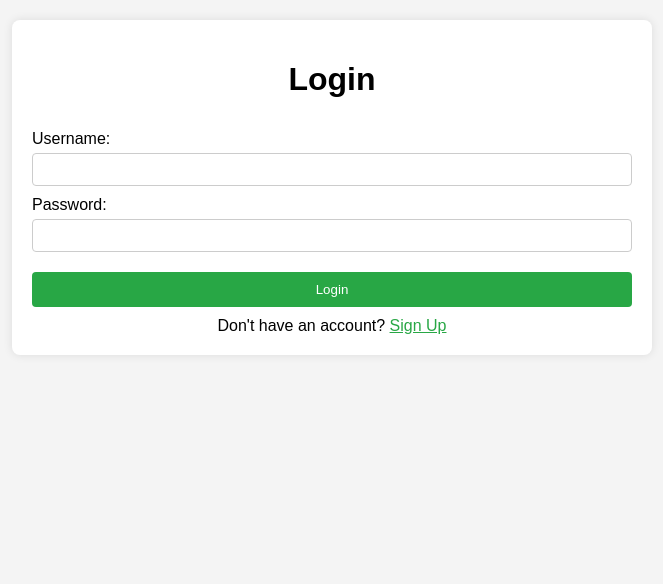
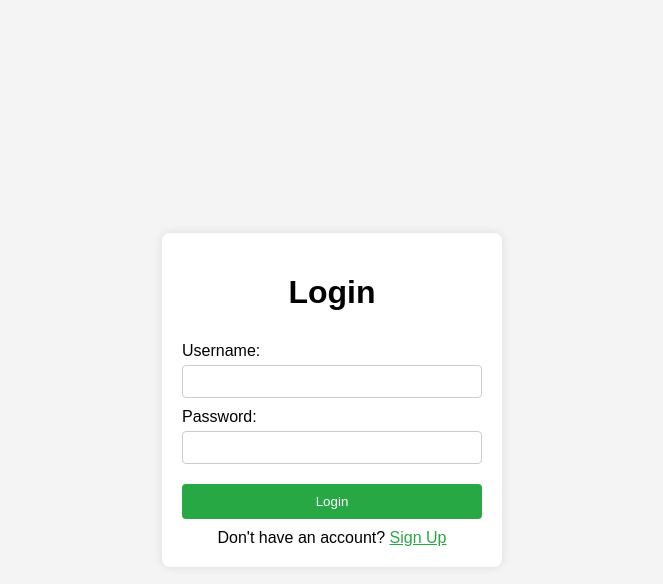
Before and after one commit to deelipshah7/Shiftors, a plain HTML site: page index.html in a window 1280 px wide. Shown: the whole page, without its empty margins (308-971 px from the left). Drawn offline with Linux system fonts and the light colour scheme.

Commit message:
Update index.html

```diff
--- a/index.html
+++ b/index.html
@@ -9,9 +9,12 @@
   font-family: Arial, sans-serif;
   background-color: #f4f4f4;
   margin: 0;
-      padding: 20px;
+  padding: 0;
   display: flex;
   justify-content: center;
+  align-items: center;
+  min-height: 100vh; /* Changed from height to min-height */
+  overflow-y: auto; /* Allows entire page to scroll if needed */
 }
 
 .container {
@@ -19,9 +22,9 @@
   padding: 20px;
   border-radius: 8px;
   box-shadow: 0 0 10px rgba(0, 0, 0, 0.1);
-      width: 600px;
-      max-height: 90vh;
-      overflow-y: auto;
+  width: 300px;
+  max-height: 80vh; /* Limits container height */
+  overflow-y: auto; /* Enables scrolling within the container */
 }
 
     .form-section {
```
Lines whose indentation alone changed are shown as unchanged.
